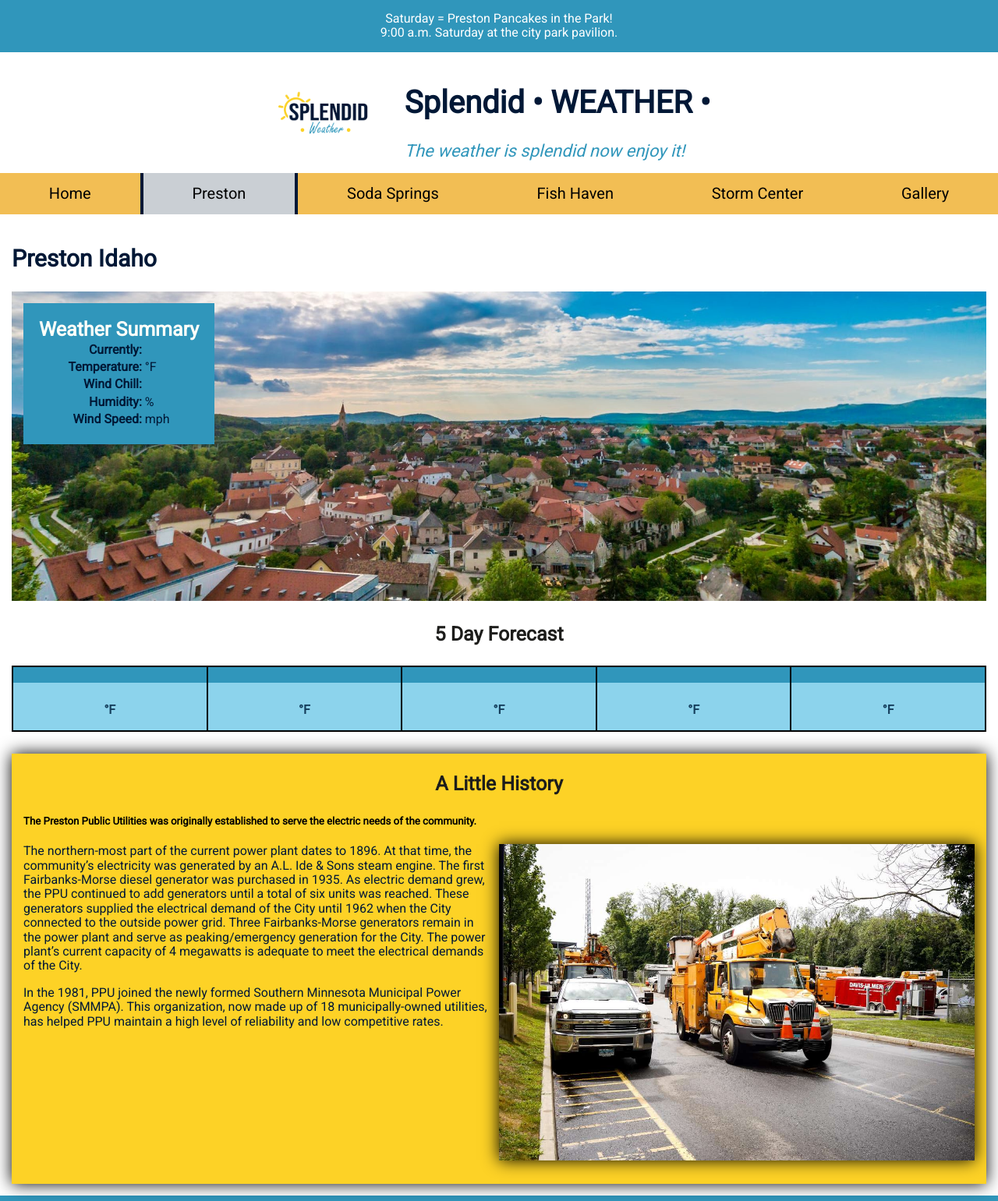
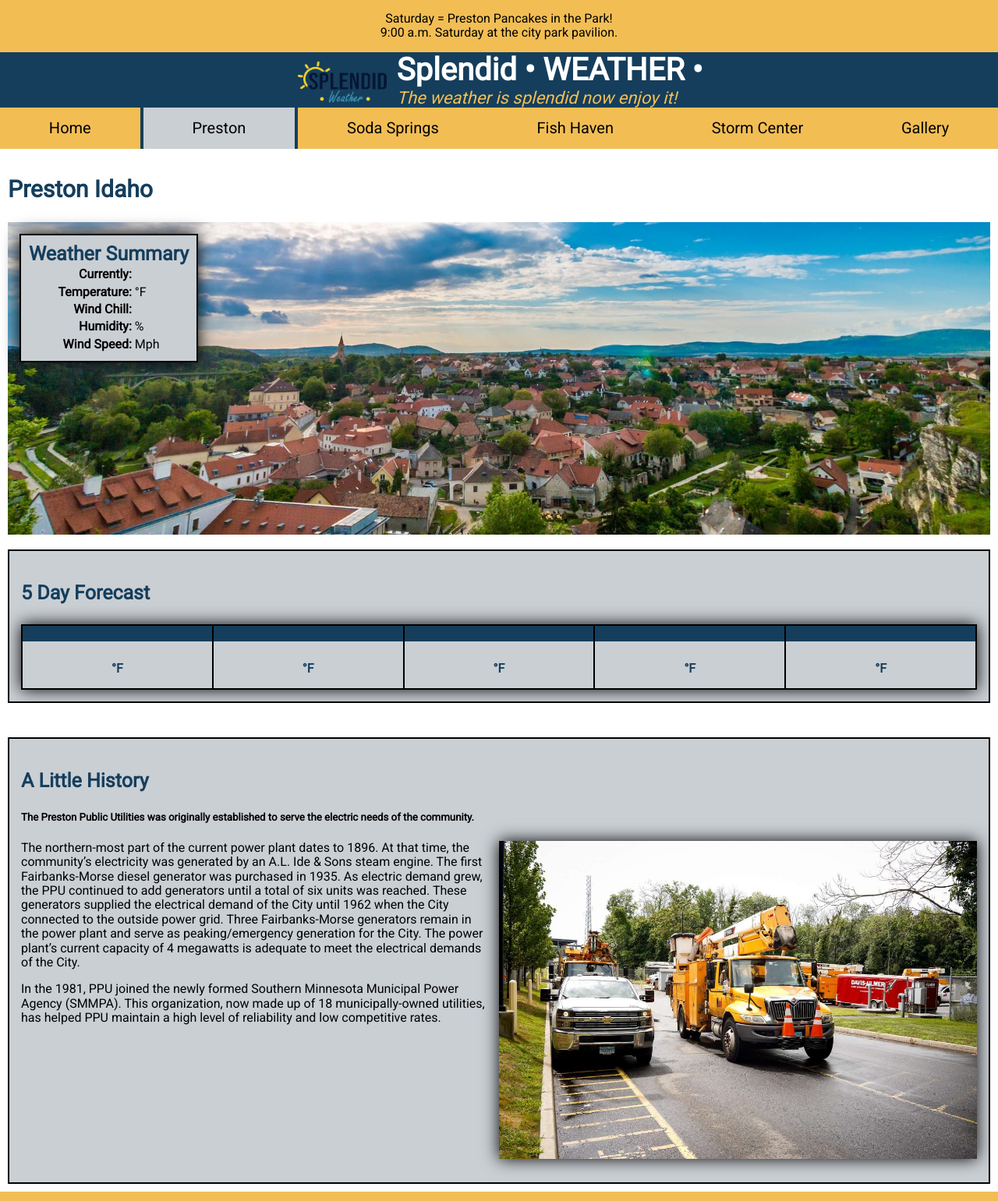
Before and after one commit to stephanyzamora/wdd230., a plain HTML site: page lesson11/preston-10.html in a window 1280 px wide. Shown: the top 1541 px of the page at 78% size. Drawn offline with Linux system fonts and the light colour scheme; no server answers; a script that the page names is missing.

Commit message:
Update small.css

```diff
--- a/lesson11/css/small.css
+++ b/lesson11/css/small.css
@@ -8,40 +8,63 @@ main {
 	padding: 10px;
 }
 header, nav, footer, #prestonPancakes {
-	margin: 2 auto;
-
+	margin: 0 auto;
+}
+/* typography */
+h1 {
+	font-size: 20px;
+	color: #153e5c;
+}
+h2 {
+	font-size: 16px;
+	color: #153e5c;
+}
+h3, legend {
+	font-size: 14px;
+	color: #153e5c;
+}
+p, label {
+	font-size: 12px;
+}
+a {
+	text-decoration: none;
+}
+footer a {
+	color: #f2be54;
+}
+footer a:hover {
+	color: #ffffff;
 }
 /* heading */
 header {
-	background-color: #ffffff;
+	background-color: #153e5c;
 	display: flex;
 	align-items: center;
 	justify-content: center;
 }
 header img {
-	width: 120px;
+	width: 80px;
 	height:	auto;
+	margin-top:4px;
 }
-
 .headings {
 	display: flex;
 	flex-direction: column;
-	margin-left: 30px;
-	padding: 15px;
+	margin-left: 10px;
 }
 .headings h1 {
 	font-size: 20px;
-	color: #011836;
-	margin: 3;
+	color: #ffffff;
+	margin: 0;
 }
 .moto {
-	color: #3096bb;
+	color: #f2be54;
 	font-style: italic;
 	font-size: 12px;
 }
 /*header navigation */
 nav {
-	background-color: #fdd226;
+	background-color: #f2be54;
 }
 .navigation {
 	max-width: 80em;
@@ -69,55 +92,23 @@ nav {
 	display: block;
 }
 nav a:hover {
-	background-color: #3096bb;
-	color: #1d1d1b;
+	background-color: #153e5c;
+	color: #ffffff;
 }
 .active {
 	background-color: #cacfd4;
-	border-left: 4px solid #011836;
-	border-right: 4px solid #011836;
+	border-left: 4px solid #153e5c;
+	border-right: 4px solid #153e5c;
 }
-/* temp main divs */
-main {
-	display: flex;
-	flex-direction: column;
-	padding: 15px;
-}
-
 /* footer */
-footer {
-	background-color: #fdd226;
+#footerBar {
+	background-color: #153e5c;
+	color: #ffffff;
 	display: flex;
 	align-items: center;
 	justify-content: center;
 	text-align: center;
 }
-footer p {
-	font-size: 14px;
-}
-/* typography */
-h1 {
-	font-size: 20px;
-	color: #3096bb;
-}
-h2 {
-	font-size: 14px;
-	color: #011836;
-}
-h3 {
-	font-size: 16px;
-	color: #1d1d1b;
-	text-align: center;
-}
-p, label {
-	font-size: 12px;
-	color:#011836;
-}
-a {
-	text-decoration: none;
-}
-/* footer */
-
 footer p {
 	font-size: 14px;
 }
@@ -133,19 +124,21 @@ footer p {
 	position: absolute;
 	top: 15px;
 	left: 15px;
-	padding: 20px;
-	background: #3096bb;
+	padding: 10px;
+	background: #cacfd4;
+	border: 2px solid #000000;
+	box-shadow: 0 0 20px #000000;
 	display: none;
 	grid-template-columns: auto auto;
 }
 #weatherSummary h3 {
 	grid-column: 1 / 3;
 	margin: 0;
-	color: #fffff9;
 }
 #weatherSummary p, #weatherSummary label {
 	margin: 0;
 	padding: 2px;
+	text-transform: capitalize;
 }
 #weatherSummary label {
 	text-align: right;
@@ -154,11 +147,18 @@ footer p {
 /* five day forcast area */
 #forcastArea {
 	display: none;
+	align-content: center;
+	border: 2px solid #000000;
+	background: #cacfd4;
+	margin: 15px auto;
+	padding: 15px;
+	overflow: auto;
 }
 #forcastFive {
 	display: grid;
 	grid-template-columns: 1fr 1fr 1fr 1fr 1fr;
 	border: 1px solid #000000;
+	box-shadow: 0 0 20px #000000;
 }
 .forcastCol {
 	padding: 0;
@@ -166,12 +166,12 @@ footer p {
 	flex-direction: column;
 	align-items: center;
 	border: 1px solid #000000;
-	background-color:#8cd3ec;
+	background-color: #cacfd4;
 }
 .forcastDay {
 	margin: 0;
 	color: #ffffff;
-	background: #3096bb;
+	background: #153e5c;
 	text-align: center;
 	width: 100%;
 	padding-top: 10px;
@@ -180,7 +180,7 @@ footer p {
 }
 .forcastCol img {
 	padding-top: 10px;
-	width: 70%;
+	max-width: 90%;
 	height:	auto;
 }
 .forcastTemp {
@@ -189,19 +189,15 @@ footer p {
 }
 /* article area */
 #articleArea {
-	background: #fdd226;
+	border: 2px solid #000000;
+	background: #cacfd4;
 	margin-top: 10px;
 	padding: 15px;
 	overflow: auto;
-	box-shadow: 0 0 20px #000000;
-
 }
 .articleImg {
 	margin: 0;
-	width: 80%;
-}
-#articleArea h3 {
-	margin-top: 10px;
+	width: 100%;
 }
 #articleArea img {
 	width: 100%;
@@ -209,11 +205,42 @@ footer p {
 	display: block;
 	box-shadow: 0 0 20px #000000;
 }
+/* event area */
+.eventBorder {
+	max-width: 400px;
+	align-content: center;
+	border: 2px solid #000000;
+	background: #f2be54;
+	margin: 15px auto;
+	padding: 15px;
+	overflow: auto;
+}
+.eventArea {
+	border: 2px solid #000000;
+	background: #ffffff;
+	margin: 10px;
+	padding: 15px;
+	overflow: auto;
+	display: flex;
+	flex-direction: column;
+	align-items: center;
+	justify-content: center;
+}
+.eventArea h3 {
+	margin-bottom: 0;
+}
+.eventArea li {
+	list-style-type: square;
+}
+.eventArea ul {
+	padding-left: 10px;
+	padding-right: 10px;
+}
 /* contact area */
 #contactArea {
 	display: grid;
 	grid-template-columns: 1fr 1fr;
-	background-color: #3096bb;
+	background-color: #f2be54;
 	padding: 15px;
 	grid-gap: 75px;
 	align-items: center;
@@ -246,13 +273,12 @@ footer p {
 /* preston page alert */
 #prestonPancakes {
 	display: none;
-	background: #3096bb;
+	background: #f2be54;
 	padding: 15px;
 	text-align: center;
 }
 #prestonPancakes p {
 	margin: 0;
-	color: #ffffff
 }
 /* weather gallery page */
 #weatherGallery {
```
